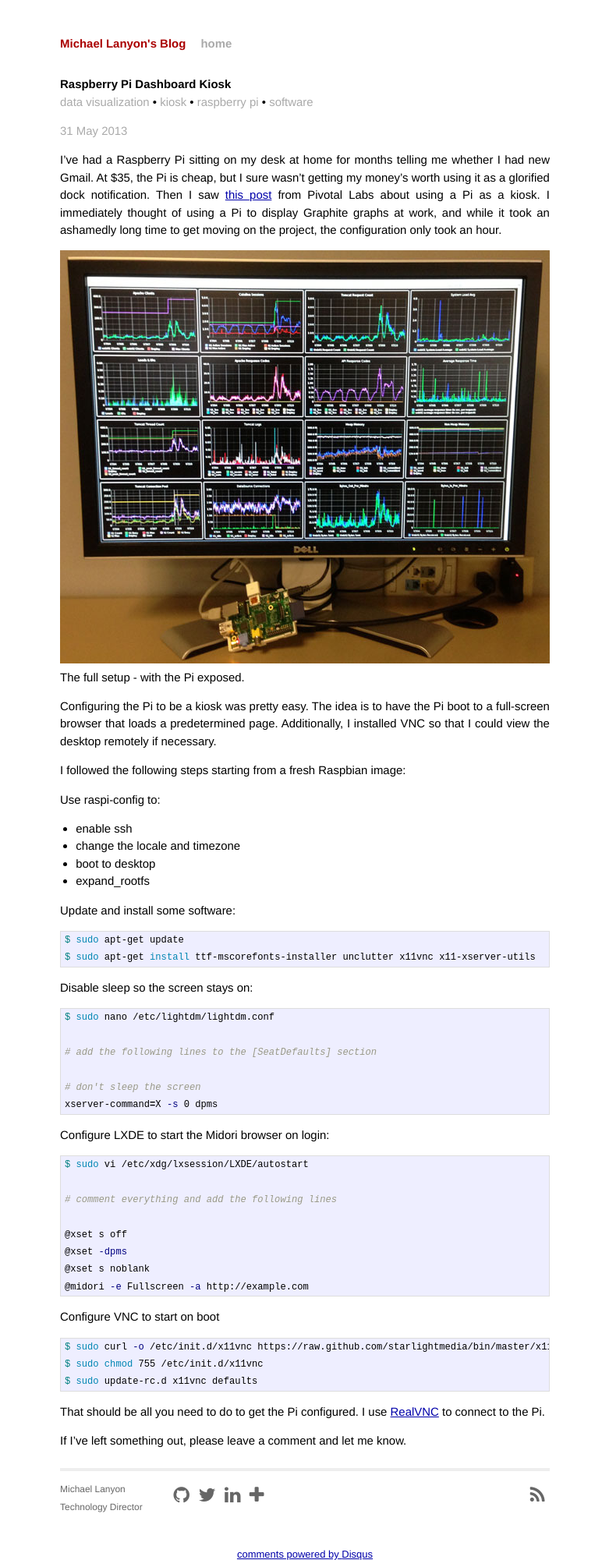
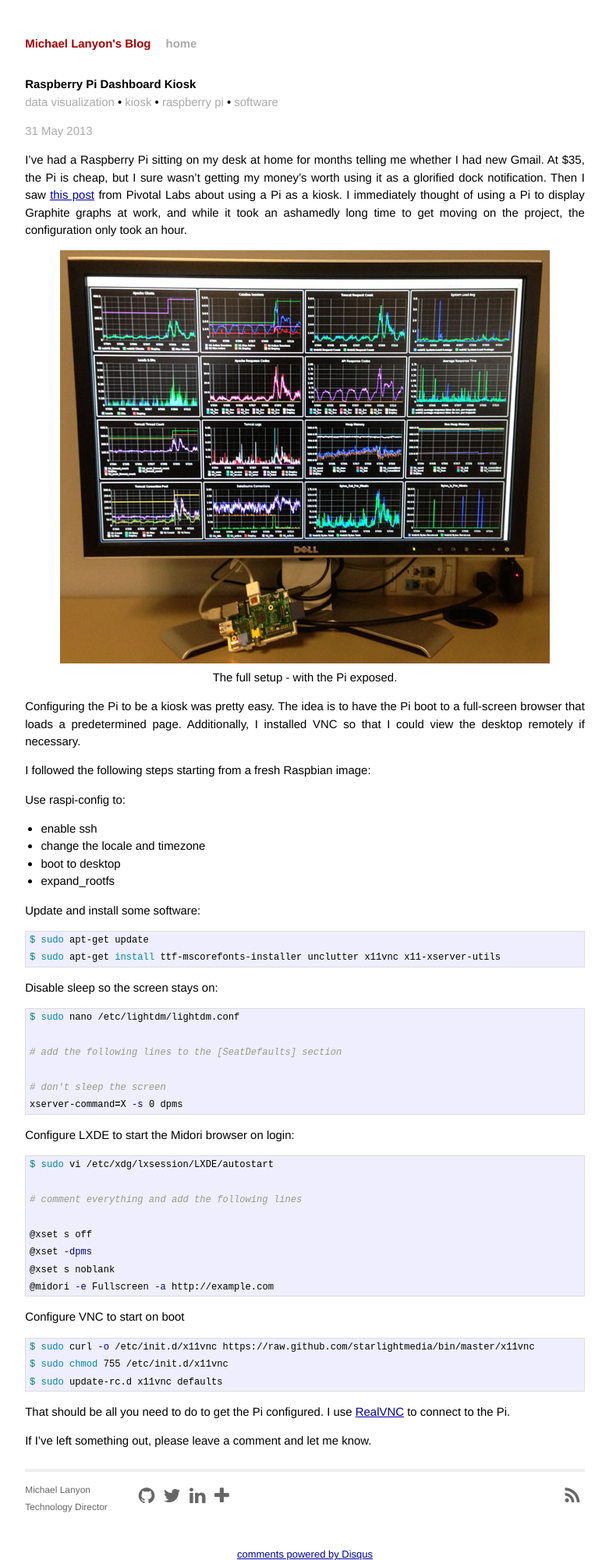
Before and after one commit to lanyonm/lanyonm.github.io, a Jekyll site: the page built from _posts/2013-05-31-pi-dashboard-kiosk.md, in a window 1280 px wide. Shown: the whole page at 78% size, without its empty margins (249-1030 px from the left). Built offline with Jekyll 4.4.1, drawn with Linux system fonts in a browser that asks for light colours; comment, search, counter and statistics services are not loaded.

Commit message:
make the site 6ems wider

```diff
--- a/_posts/2013-05-31-pi-dashboard-kiosk.md
+++ b/_posts/2013-05-31-pi-dashboard-kiosk.md
@@ -9,10 +9,12 @@
 
 I've had a Raspberry Pi sitting on my desk at home for months telling me whether I had new Gmail.  At $35, the Pi is cheap, but I sure wasn't getting my money's worth using it as a glorified dock notification.  Then I saw [this post](http://pivotallabs.com/using-a-raspberry-pi-as-an-information-radiator/) from Pivotal Labs about using a Pi as a kiosk.  I immediately thought of using a Pi to display Graphite graphs at work, and while it took an ashamedly long time to get moving on the project, the configuration only took an hour.
 
-<figure>
-  <a href="{{ site.url }}/images/pi-kiosk.jpg"><img src="{{ site.url }}/images/pi-kiosk.jpg"></a>
-  <figcaption>The full setup - with the Pi exposed.</figcaption>
-</figure>
+<div class="center">
+  <figure>
+    <a href="{{ site.url }}/images/pi-kiosk.jpg"><img src="{{ site.url }}/images/pi-kiosk.jpg"></a>
+    <figcaption>The full setup - with the Pi exposed.</figcaption>
+  </figure>
+</div>
 
 Configuring the Pi to be a kiosk was pretty easy.  The idea is to have the Pi boot to a full-screen browser that loads a predetermined page.  Additionally, I installed VNC so that I could view the desktop remotely if necessary.
 
--- a/css/main.css
+++ b/css/main.css
@@ -68,7 +68,7 @@
 .site {
   font-size: 115%;
   text-align: justify;
-  max-width: 42em;
+  max-width: 48em;
   min-width: 19em;
   margin: 3em auto 2em;
   line-height: 1.5em;
```
